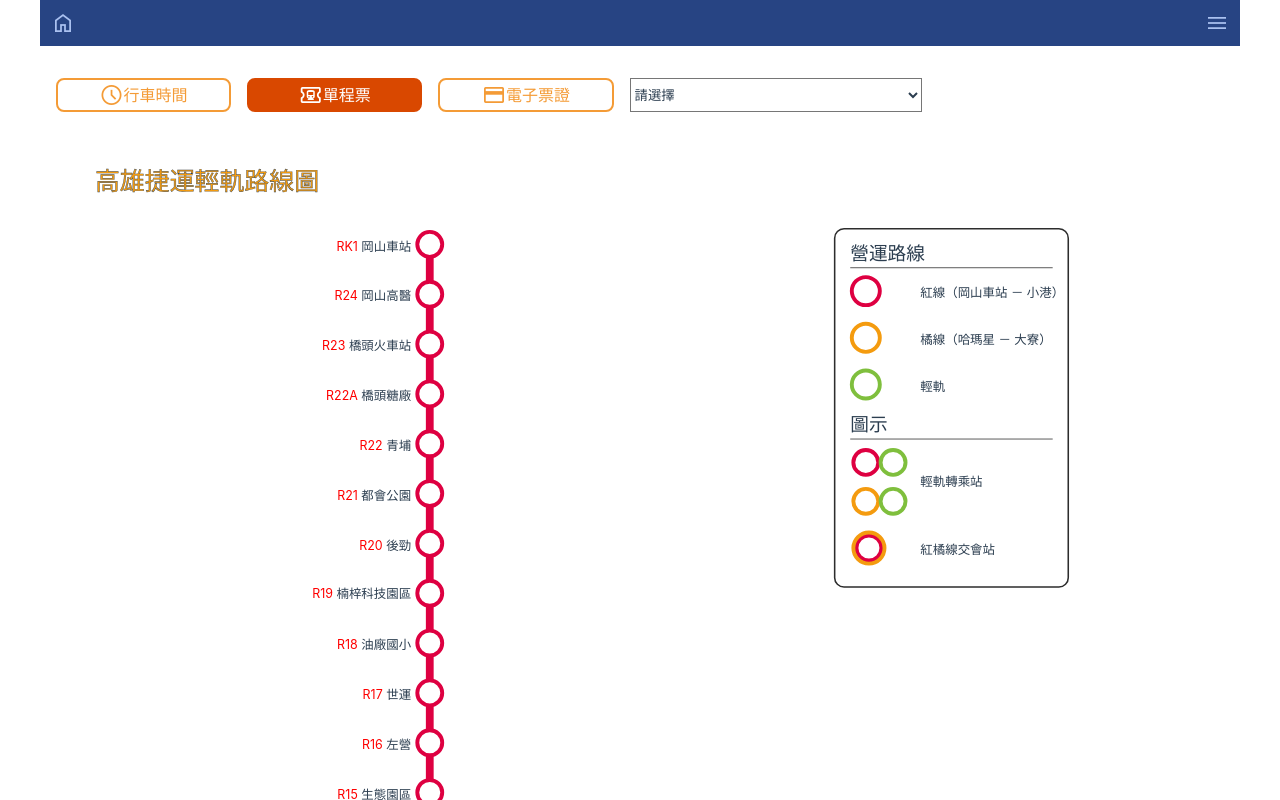
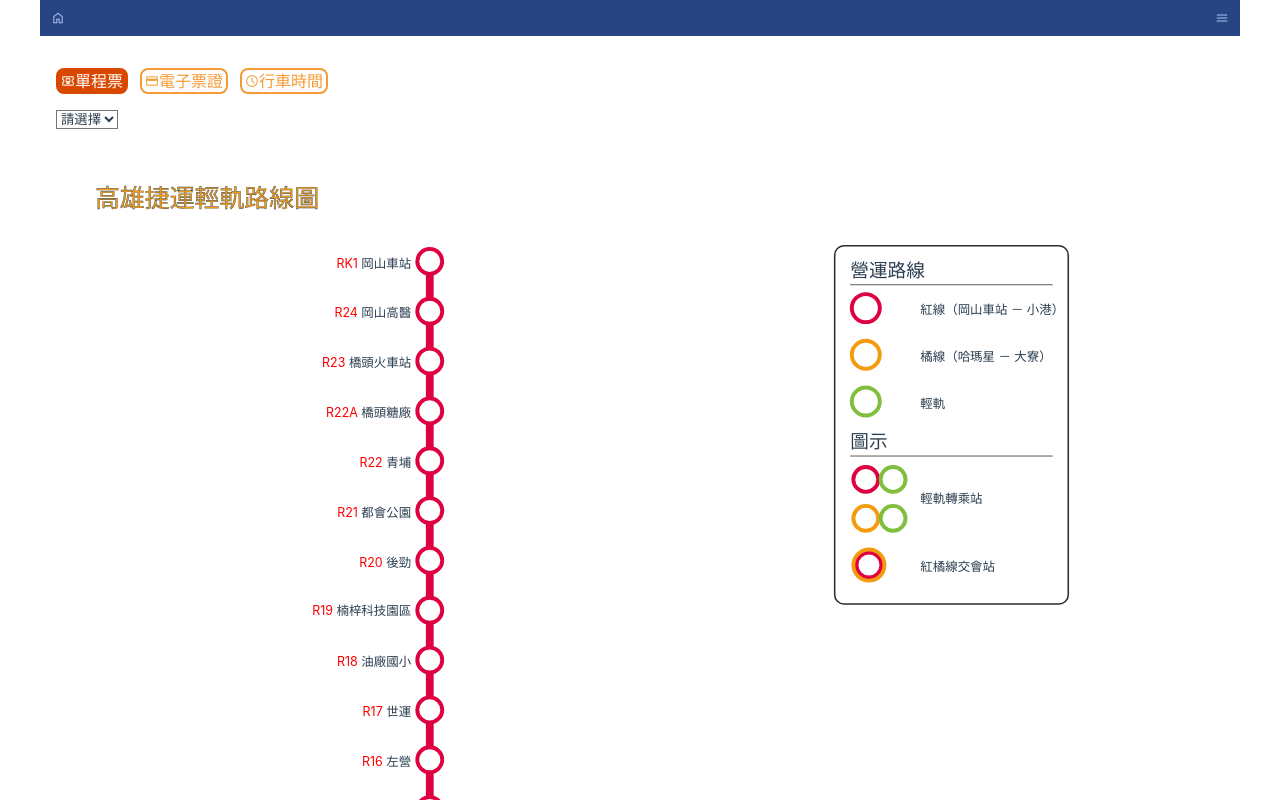
Before and after one commit to Afonguwu/tool-box, a Vue app: page /#/krtcMap in a window 1280 px wide. Shown: the top 800 px of the page. Built offline with nearby package versions, Linux system fonts and the light colour scheme.

Commit message:
fix: 🐛 btn group 破版 fix

```diff
--- a/src/assets/base.scss
+++ b/src/assets/base.scss
@@ -75,8 +75,9 @@ a {
   transition: 0.4s;
   padding: 3px;
   display: flex;
+  justify-content: center;
+  align-items: center;
   cursor: pointer;
-  align-self: center;
 }
 
 button {
--- a/src/assets/vender.scss
+++ b/src/assets/vender.scss
@@ -5,4 +5,5 @@
     'wght' 400,
     'GRAD' 0,
     'opsz' 36;
+  font-size: 14px;
 }
--- a/src/views/krtcMapView.vue
+++ b/src/views/krtcMapView.vue
@@ -24,17 +24,9 @@ const changeType = (num) => {
 </script>
 <template>
   <div class="container">
-    <div class="flex mt-1">
+    <div class="mt-1 btn-group">
       <a
-        class="btn"
-        :class="cardType === 3 ? 'active' : 'disabled'"
-        type="button"
-        @click.prevent="changeType(3)"
-        ><span class="material-symbols-outlined"> schedule </span>
-        <span>行車時間</span>
-      </a>
-      <a
-        class="btn"
+        class="btn col-3"
         :class="cardType === 1 ? 'active' : 'disabled'"
         type="button"
         @click.prevent="changeType(1)"
@@ -42,14 +34,23 @@ const changeType = (num) => {
         <span>單程票</span>
       </a>
       <a
-        class="btn"
+        class="btn col-3"
         :class="cardType === 2 ? 'active' : 'disabled'"
         type="button"
         @click.prevent="changeType(2)"
         ><span class="material-symbols-outlined"> credit_card </span> <span>電子票證</span>
       </a>
+      <a
+        class="btn col-3"
+        :class="cardType === 3 ? 'active' : 'disabled'"
+        type="button"
+        @click.prevent="changeType(3)"
+        ><span class="material-symbols-outlined"> schedule </span>
+        <span>行車時間</span>
+      </a>
+    </div>
     <select
-        class="col"
+      class="mt-1"
       v-if="cardType === 1"
       @change="changeDiscount($event.target.value)"
       v-model="select1"
@@ -61,7 +62,7 @@ const changeType = (num) => {
       <option value="0.5">社福票</option>
     </select>
     <select
-        class="col"
+      class="mt-1"
       v-if="cardType === 2"
       @change="changeDiscount($event.target.value)"
       v-model="select2"
@@ -73,7 +74,6 @@ const changeType = (num) => {
       <option value="0.425">高雄市社福卡/社福卡</option>
       <option value="0.5">高雄市兒童卡</option>
     </select>
-    </div>
     <p class="mt-1 notice" v-if="select1 === '0.5'">提醒：只有捷運有單程社福票</p>
     <p class="mt-1 notice" v-if="select2 === '0.425'">提醒：高雄市社福卡搭乘輕軌免費</p>
     <p class="mt-1 notice" v-if="cardType === 3">提醒：輕軌行駛方向會影響行車時間</p>
@@ -83,19 +83,22 @@ const changeType = (num) => {
 
 <style lang="scss" scoped>
 .col {
-  flex: 0 1 25%;
+  flex: 0 1 20%;
+}
+.col-3 {
+  flex: -1 3 25%;
 }
 .mt-1 {
   margin-top: 1rem;
 }
+.btn-group {
+  gap: 12px;
+  width: 100%;
+  display: flex;
+  flex-wrap: wrap;
+}
 .btn {
-  flex: 0 2 15%;
-  margin-right: 1rem;
-  min-width: 110px;
   font-size: 1rem;
-  display: flex;
-  justify-content: center;
-  align-items: center;
   border: 2px solid #d94800;
   border-radius: 8px;
   &:hover {
```
Lines whose indentation alone changed are shown as unchanged.
